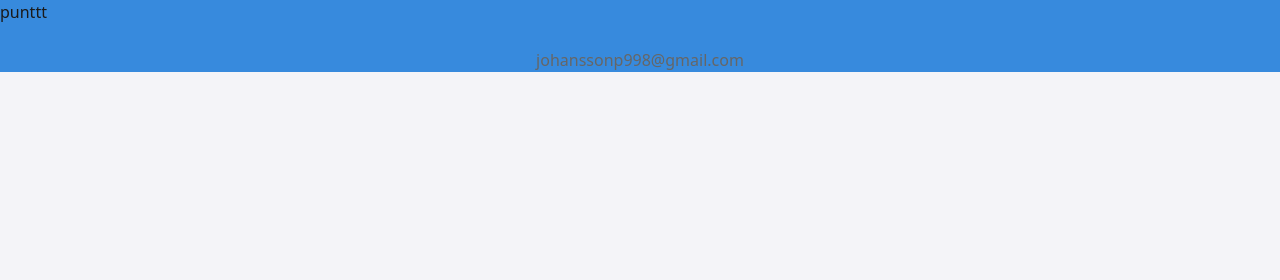
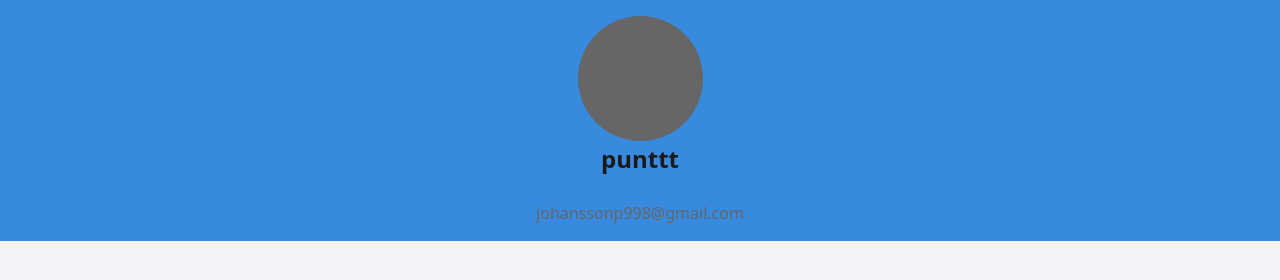
Before and after one commit to Punttt/auth-frontend, a website built with Vite: page dashboard.html in a window 1280 px wide. Built offline with nearby package versions, Linux system fonts and the light colour scheme.

Commit message:
bygger vidare med struktur för dashboardsida

```diff
--- a/dashboard.html
+++ b/dashboard.html
@@ -7,10 +7,10 @@
     <title>auth-frontend</title>
     <link rel="stylesheet" href="/src/css/main.scss">
   </head>
-  <body class="dashboard">
-    <header>
+  <body class="dashboard-page">
+    <header class="hero">
         <div class="profile-avatar"></div>
-        <p id="profile-username">punttt</p>
+        <h2 id="profile-username">punttt</h2>
         <p id="profile-email">johanssonp998@gmail.com</p>
     </header>
     <script type="module" src="/src/js/dashboard.js"></script>
--- a/src/css/main.scss
+++ b/src/css/main.scss
@@ -28,11 +28,6 @@ body {
   line-height: 1.5;
 }
 
-header {
-    background-color: $primary;
-    width: 100%;
-}
-
 // Auth sidor
 .auth-page {
   display: flex;
@@ -61,6 +56,34 @@ header {
   }
 }
 
+// Dashboard sida
+.dashboard-page {
+
+    .hero {
+        background-color: $primary;
+        display: flex;
+        flex-direction: column;
+        align-items: center;
+        justify-content: center;
+        padding: 1rem;
+
+
+        .profile-avatar {
+            width: 125px;
+            height: 125px;
+            border-radius: 50%;
+            background-color: #666666;
+        }
+
+        .profile-username {
+        }
+        .profile-email {
+
+        }
+    }
+}
+
+// Forms
 form {
     display: flex;
     flex-direction: column;
```
